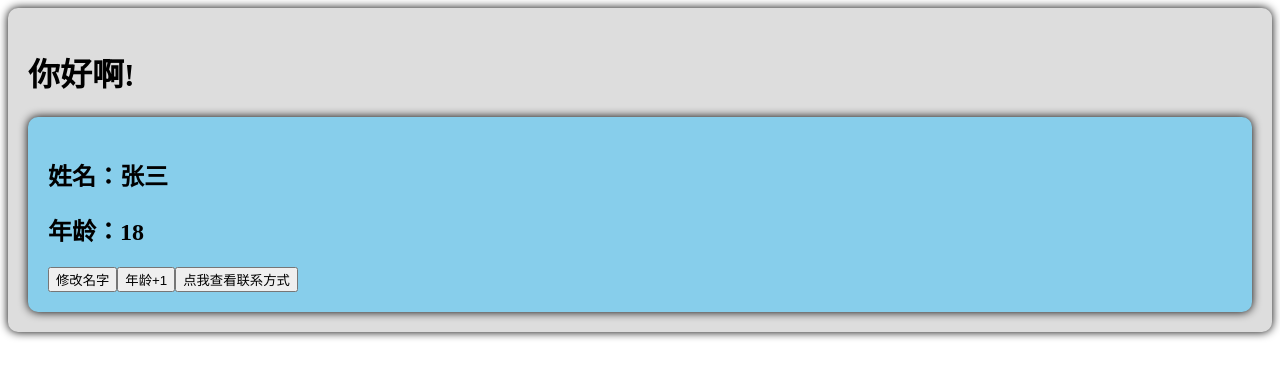
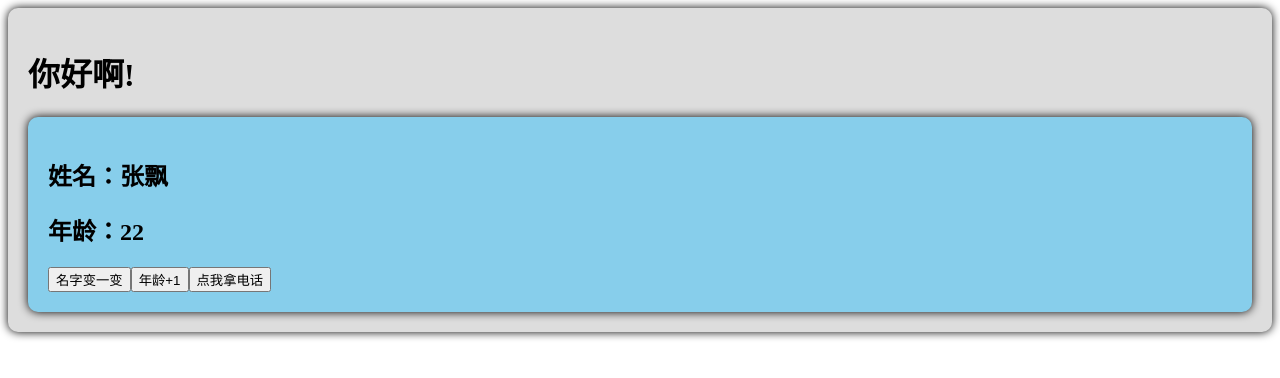
Before and after one commit to Appleuiy/Vue3Learning, a Vue app: page / in a window 1280 px wide. Shown: the top 378 px of the page. Built offline with nearby package versions, Linux system fonts and the light colour scheme.

Commit message:
setup语法糖

```diff
--- a/package.json
+++ b/package.json
@@ -21,6 +21,7 @@
     "npm-run-all2": "^6.1.2",
     "typescript": "~5.4.0",
     "vite": "^5.2.8",
+    "vite-plugin-vue-setup-extend": "^0.4.0",
     "vue-tsc": "^2.0.11"
   }
 }
--- a/src/components/Person.vue
+++ b/src/components/Person.vue
@@ -2,35 +2,37 @@
   <div class="person">
     <h2>姓名：{{ name }}</h2>
     <h2>年龄：{{ age }}</h2>
-    <button @click="changeName">修改名字</button>
+    <button @click="changeName">名字变一变</button>
     <button @click="changeAge">年龄+1</button>
-    <button @click="showTel">点我查看联系方式</button>
+    <button @click="showTel">点我拿电话</button>
   </div>
 </template>
 
 <script lang="ts">
     export default {
-  name: "App",
-  data() {
-    return {
-      name: "张三",
-      age: 18,
-      tel: "13888888888",
-    };
-  },
-  methods: {
-    changeName() {
-      this.name = "zhang-san";
-    },
-    changeAge() {
-      this.age += 1;
-    },
-    showTel() {
-      alert(this.tel);
-    },
-  },
-};
+      name: 'Person',
+    }
 </script>
+
+<script lang="ts" setup>  //语法糖
+    let age = "22"
+    let name = "张飘"
+    let tel = "15085462605"
+
+    function changeAge() {
+      age += 1
+    }
+
+    function changeName() {
+      name = "夏思嘉必定考好"
+      console.log(name)
+    }
+
+    function showTel() {
+      alert(age)
+    }
+</script>
+
 
 <style>
   .person {
--- a/vite.config.ts
+++ b/vite.config.ts
@@ -3,10 +3,13 @@ import { fileURLToPath, URL } from 'node:url'
 import { defineConfig } from 'vite'
 import vue from '@vitejs/plugin-vue'
 
+import VueSetupExtend from 'vite-plugin-vue-setup-extend' // 引入我下载的扩展
+
 // https://vitejs.dev/config/
 export default defineConfig({
   plugins: [
     vue(),
+    VueSetupExtend()   // 自己下载的扩展
   ],
   resolve: {
     alias: {
```
Also changed, not shown: 1 other file (tests, documents, lock files or other folders). Lines whose indentation alone changed are shown as unchanged.
